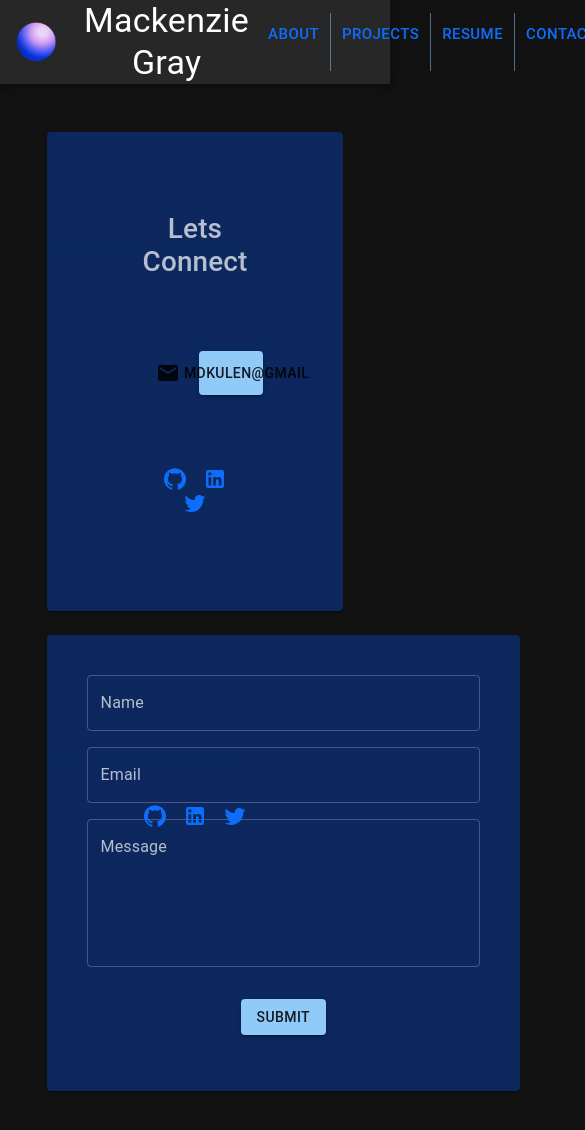
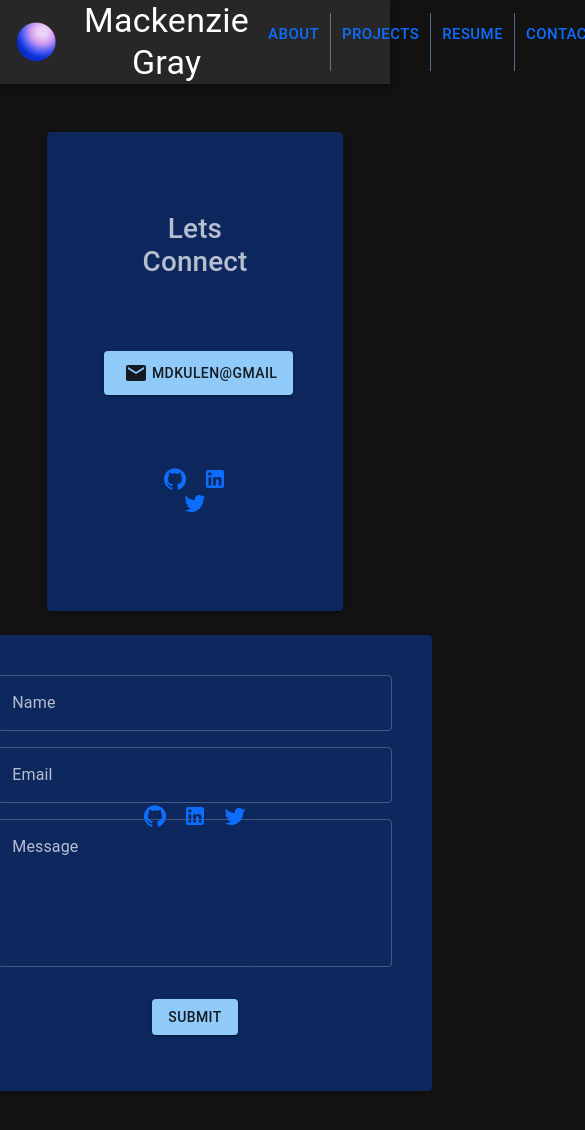
Before and after one commit to mdkgray/portfoligray, a React (Create React App) app: page /Contact in a window 390 px wide. Shown: the top 1130 px of the page, 585 px wide, since content can reach past the window. Built offline with nearby package versions, Linux system fonts and the light colour scheme.

Commit message:
styling for responsiveness

```diff
--- a/src/components/Header.js
+++ b/src/components/Header.js
@@ -11,7 +11,12 @@ import IconButton from '@mui/material/IconButton';
 function Header() {
     return (
         <Box sx={{ flexGrow: 1, height: 100 }}>
-            <AppBar position="static">
+            <AppBar
+
+                container
+                display="flex"
+                justifyContent="center"
+                columns={{ xs: 1, sm: 8, md: 12 }}>
                 <Toolbar>
                     <IconButton
                         size="large"
--- a/src/components/Pages/Contact.js
+++ b/src/components/Pages/Contact.js
@@ -46,7 +46,11 @@ export default function Contact() {
                                 padding={4}
                                 margin={5}
                                 >
-                                <Link href="mailto:mdkulen@gmail.com" underline="none">
+                                <Link
+                                    href="mailto:mdkulen@gmail.com" underline="none"
+                                    display="flex"
+                                    justifyContent="center"
+                                    columns={{ xs: 1, sm: 8, md: 12 }}>
                                     <Stack spacing={2} direction="row" >
                                         <Button variant="contained"><EmailIcon className="m-1"/>mdkulen@gmail</Button>
                                     </Stack>
@@ -66,6 +70,9 @@ export default function Contact() {
                     item xs={11}
                     md={7}
                     container
+                    display="flex"
+                    justifyContent="center"
+                    columns={{ xs: 1, sm: 8, md: 12 }}
                     >
                     <Item>
                         <Box
@@ -75,6 +82,7 @@ export default function Contact() {
                             autoComplete="off"
                             display="flex"
                             justifyContent="center"
+                            columns={{ xs: 1, sm: 8, md: 12 }}
                             >
                             <Box
                                 padding={2}
```
